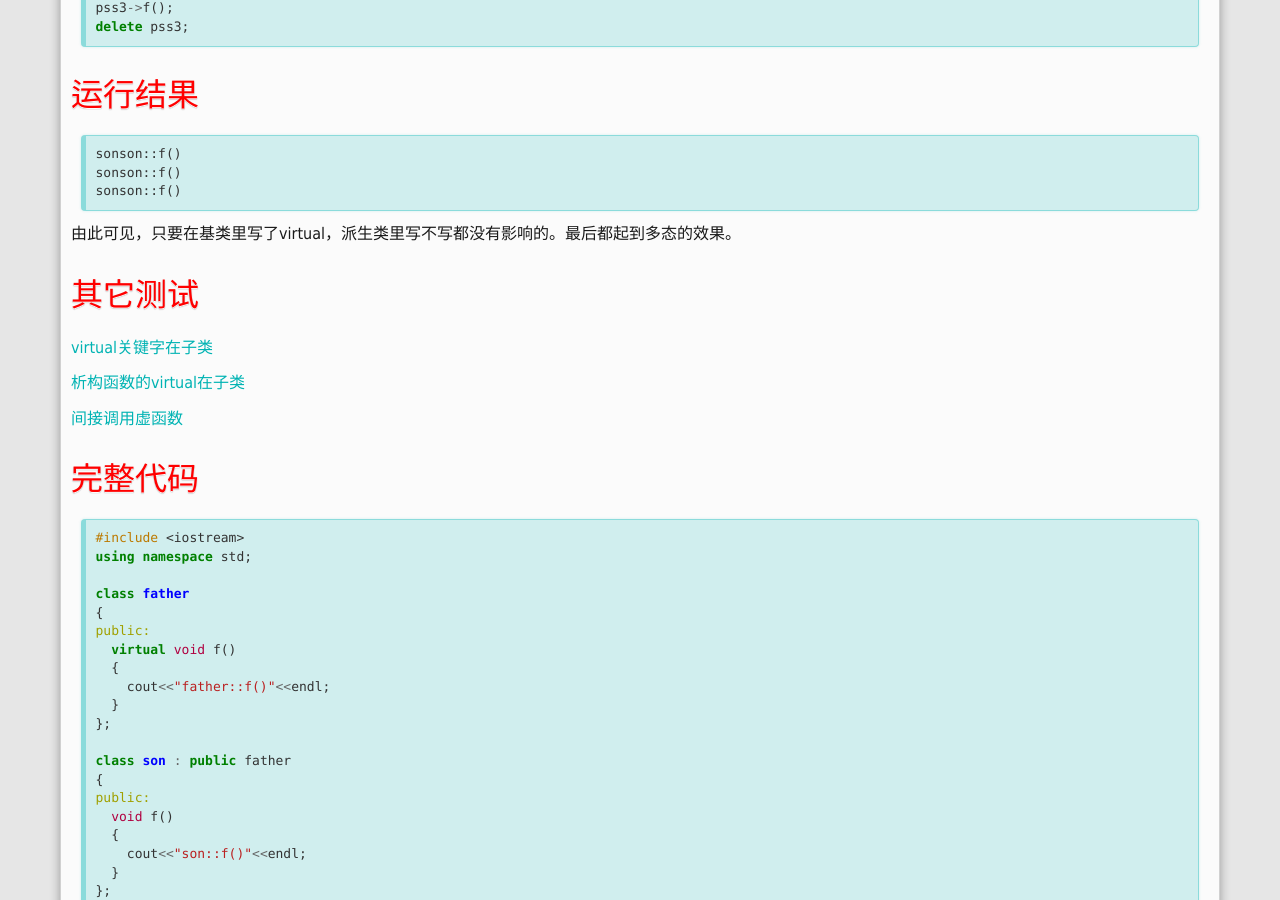
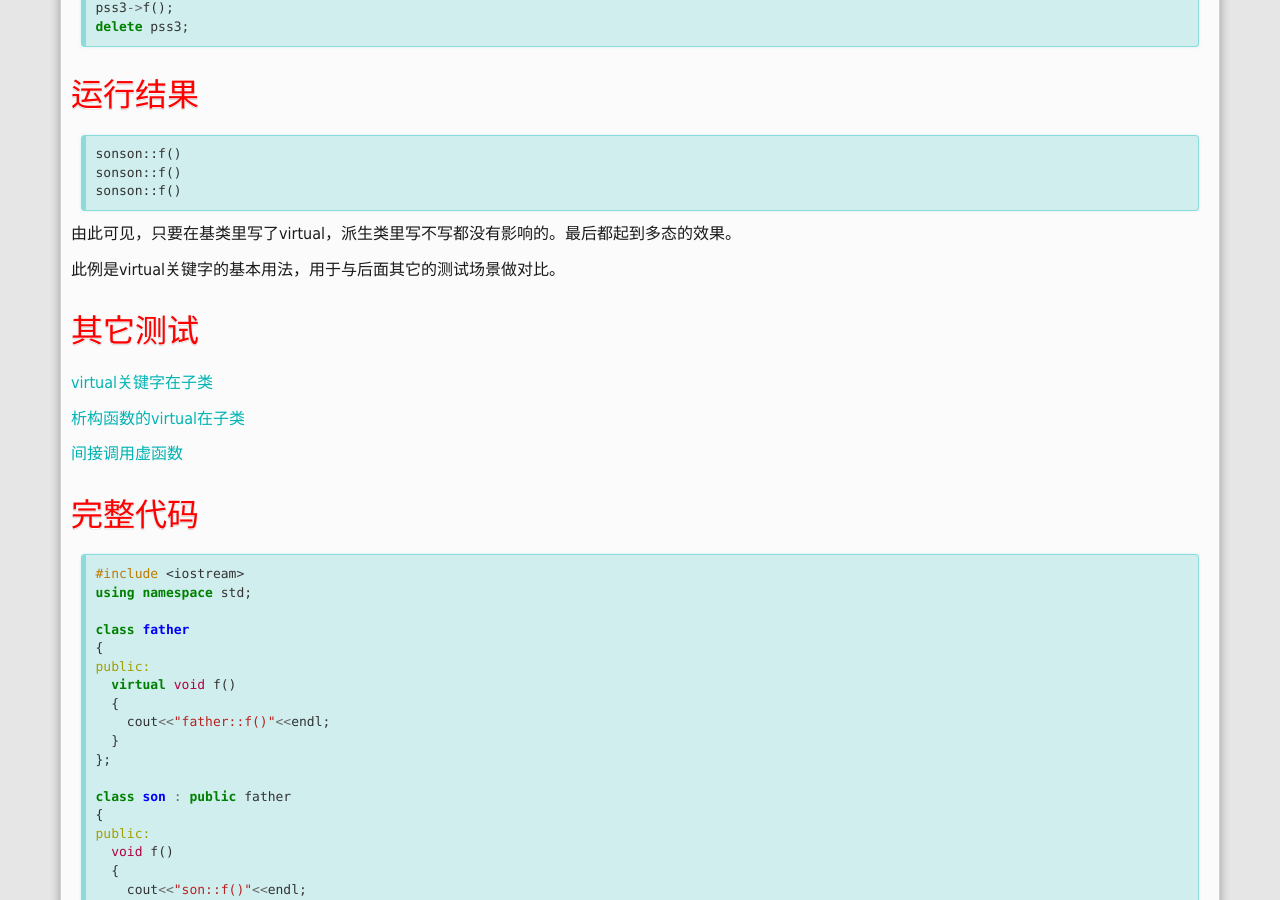
Before and after one commit to windmissing/windmissing.github.io, a Jekyll site: the page built from _posts/2019-09-05-virtual-function-analyse-1.md, in a window 1280 px wide and 900 px high, scrolled down 965 px. Built offline with Jekyll 4.4.1, drawn with Linux system fonts in a browser that asks for light colours.

Commit message:
minor modify

```diff
--- a/_posts/2019-09-05-virtual-function-analyse-1.md
+++ b/_posts/2019-09-05-virtual-function-analyse-1.md
@@ -33,6 +33,7 @@ sonson::f()
 
 由此可见，只要在基类里写了virtual，派生类里写不写都没有影响的。最后都起到多态的效果。
 
+此例是virtual关键字的基本用法，用于与后面其它的测试场景做对比。
 
 # 其它测试
 
```
Also changed, not shown: _posts/2019-09-02-multiplexing-and-demultiplexing.md (+1 -1 lines).
